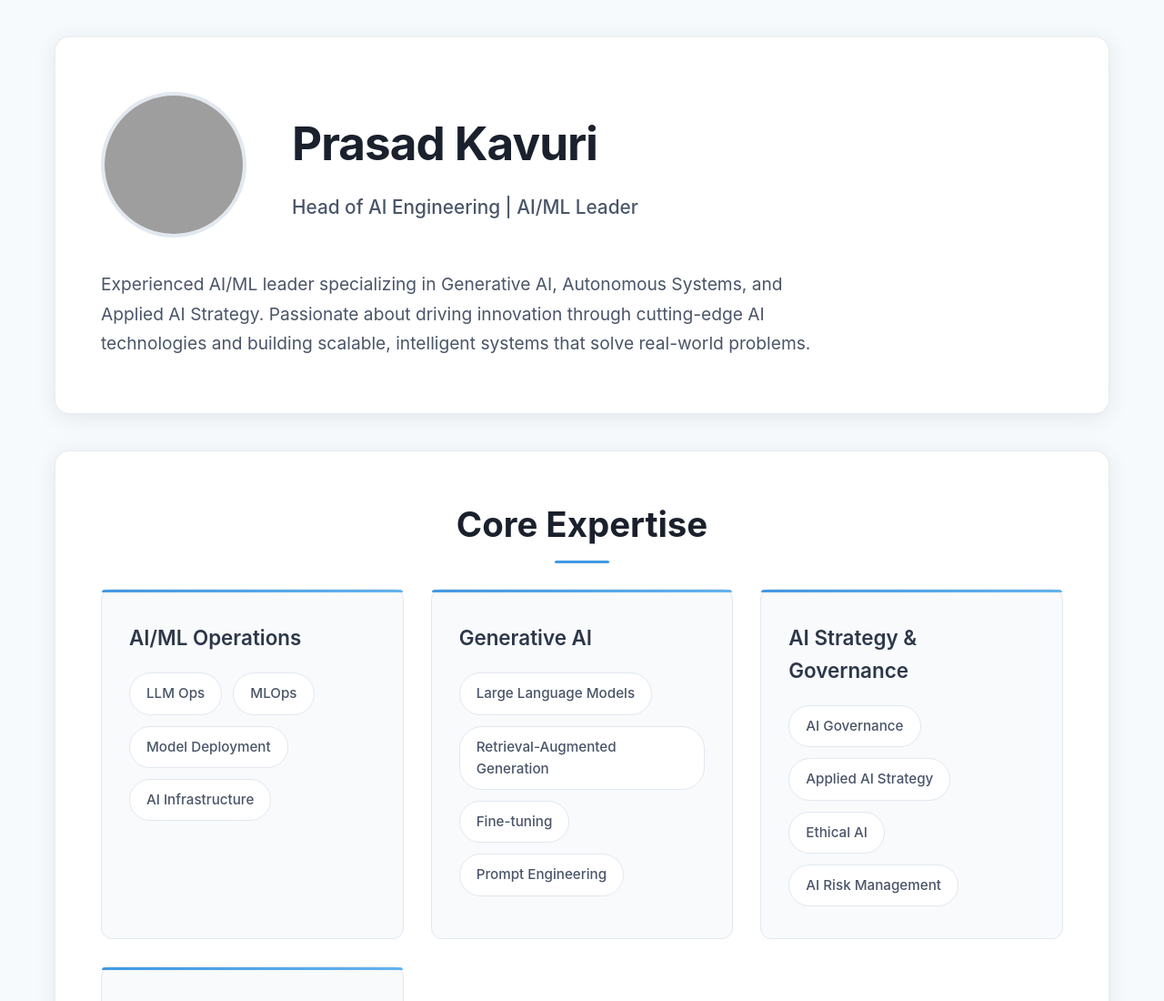
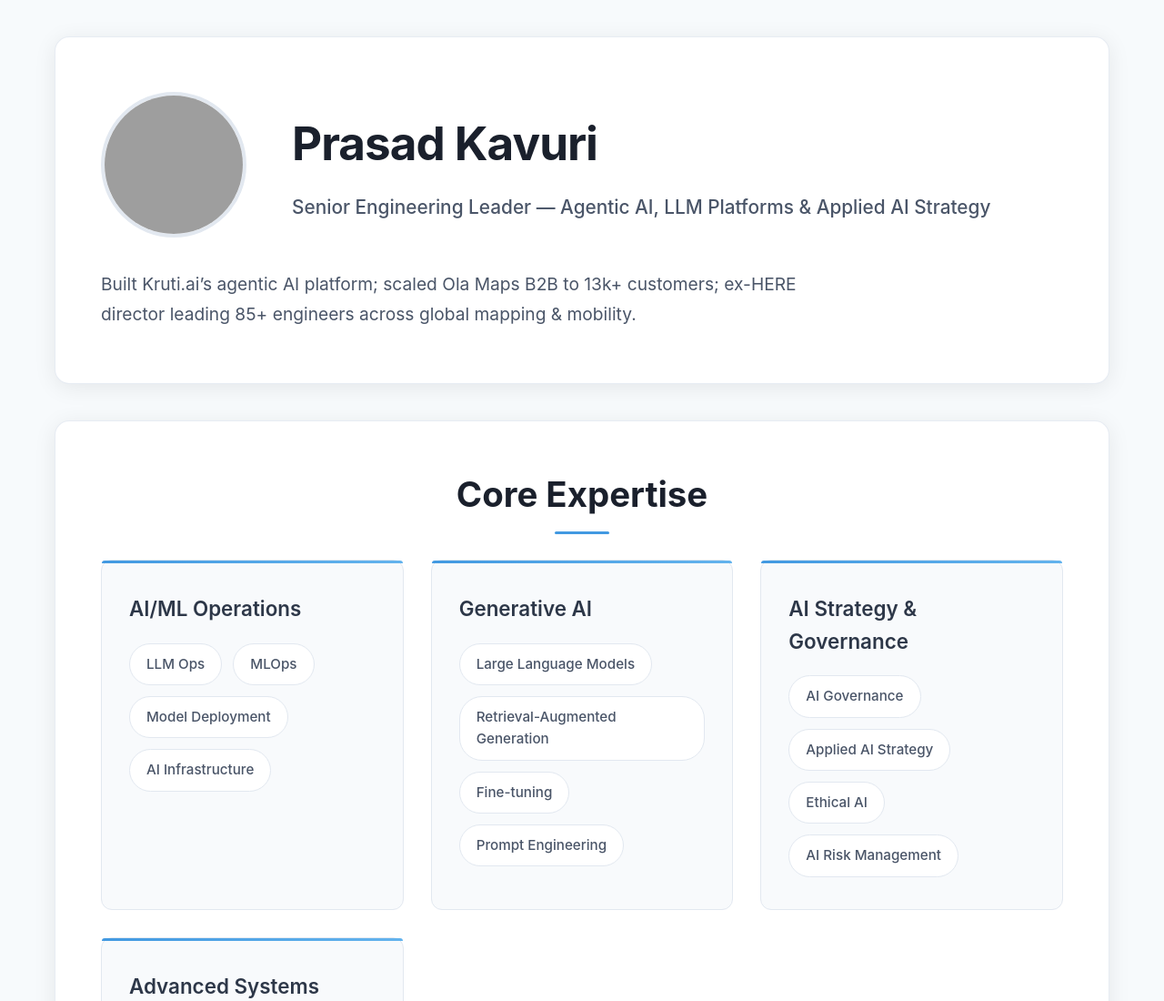
Before and after one commit to prasad-kavuri/portfolio-website, a plain HTML site: page index.html in a window 1280 px wide. Shown: the top 1100 px of the page at 91% size. Drawn offline with Linux system fonts and the light colour scheme; grey boxes are pictures that could not be loaded.

Commit message:
New Headline and Description

```diff
--- a/index.html
+++ b/index.html
@@ -302,13 +302,12 @@
                 <img src="profile-photo.jpg" alt="Prasad Kavuri" class="profile-photo">
                 <div class="profile-info">
                     <h1>Prasad Kavuri</h1>
-                    <p class="title">Head of AI Engineering | AI/ML Leader</p>
+                    <p class="title">Senior Engineering Leader — Agentic AI, LLM Platforms & Applied AI Strategy</p>
                 </div>
             </div>
             <p class="summary">
-                Experienced AI/ML leader specializing in Generative AI, Autonomous Systems, and Applied AI Strategy.
-                Passionate about driving innovation through cutting-edge AI technologies and building scalable,
-                intelligent systems that solve real-world problems.
+                Built Kruti.ai’s agentic AI platform; scaled Ola Maps B2B to 13k+ customers; ex-HERE director leading
+                85+ engineers across global mapping & mobility.
             </p>
         </div>
 
```
